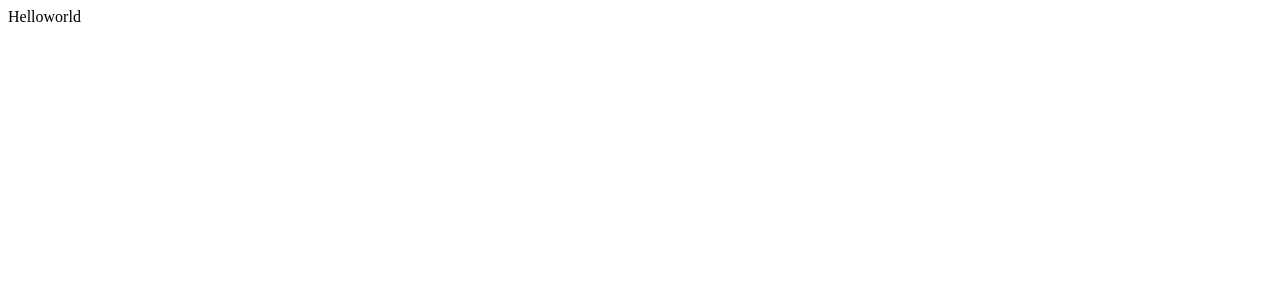
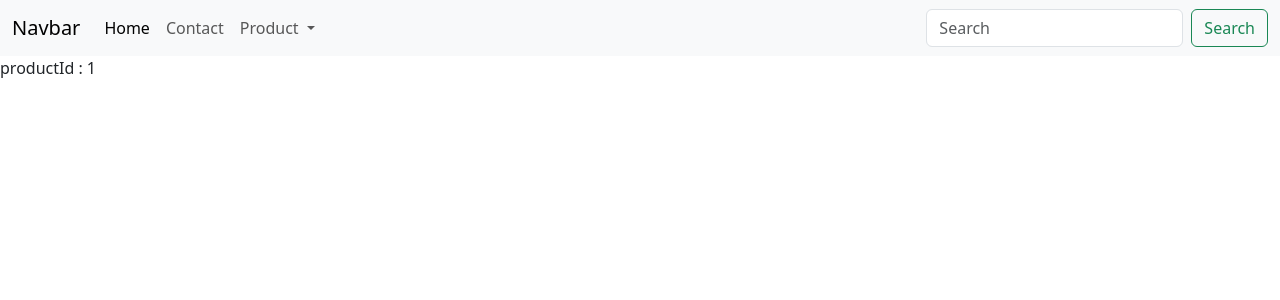
Before and after one commit to prakashreddy5155/AllVueProjects, a Vue app in the folder Basic vue3 vue router/vue-basic-router-learn/: page /product/1 in a window 1280 px wide. Before the commit this address had no page. Shown: the top 300 px of the page. Built offline with nearby package versions, Linux system fonts and the light colour scheme.

Commit message:
learn: updated application with vue-router when clicked on links and used bootstrap

```diff
--- a/Basic vue3 vue router/vue-basic-router-learn/index.html
+++ b/Basic vue3 vue router/vue-basic-router-learn/index.html
@@ -4,6 +4,8 @@
     <meta charset="UTF-8">
     <link rel="icon" href="/favicon.ico">
     <meta name="viewport" content="width=device-width, initial-scale=1.0">
+    <link href="https://cdn.jsdelivr.net/npm/bootstrap@5.3.8/dist/css/bootstrap.min.css" rel="stylesheet" integrity="sha384-sRIl4kxILFvY47J16cr9ZwB07vP4J8+LH7qKQnuqkuIAvNWLzeN8tE5YBujZqJLB" crossorigin="anonymous">
+    <script src="https://cdn.jsdelivr.net/npm/bootstrap@5.3.8/dist/js/bootstrap.bundle.min.js" integrity="sha384-FKyoEForCGlyvwx9Hj09JcYn3nv7wiPVlz7YYwJrWVcXK/BmnVDxM+D2scQbITxI" crossorigin="anonymous"></script>
     <title>Vite App</title>
   </head>
   <body>
--- a/Basic vue3 vue router/vue-basic-router-learn/src/App.vue
+++ b/Basic vue3 vue router/vue-basic-router-learn/src/App.vue
@@ -1,9 +1,10 @@
-<script setup></script>
+<script setup>
+  import Header from './components/Layouts/Header.vue';
+</script>
 
 <template>
-  Helloworld <br>
-
-  <RouterView> </RouterView>
+<Header></Header>
+<router-view></router-view>
 </template>
 
 
--- a/Basic vue3 vue router/vue-basic-router-learn/src/components/Layouts/Header.vue
+++ b/Basic vue3 vue router/vue-basic-router-learn/src/components/Layouts/Header.vue
@@ -1,6 +1,43 @@
 <template>
+    <nav class="navbar navbar-expand-lg bg-body-tertiary">
+  <div class="container-fluid">
+    <a class="navbar-brand" href="#">Navbar</a>
+    <button class="navbar-toggler" type="button" data-bs-toggle="collapse" data-bs-target="#navbarSupportedContent" aria-controls="navbarSupportedContent" aria-expanded="false" aria-label="Toggle navigation">
+      <span class="navbar-toggler-icon"></span>
+    </button>
+    <div class="collapse navbar-collapse" id="navbarSupportedContent">
+      <ul class="navbar-nav me-auto mb-2 mb-lg-0">
+        <li class="nav-item">
+          <router-link class="nav-link active" aria-current="page" to="/">Home</router-link>
+        </li>
+        <li class="nav-item">
+          <router-link class="nav-link" to="/contact">Contact</router-link>
+        </li>
+        <li class="nav-item dropdown">
+          <router-link class="nav-link dropdown-toggle" to="/product" role="button" data-bs-toggle="dropdown" aria-expanded="false">
+            Product
+          </router-link>
+          <ul class="dropdown-menu">
+            <li><router-link class="dropdown-item" to="/productsList">Product List</router-link></li>
+            <li><hr class="dropdown-divider"></li>
+            <li><router-link class="dropdown-item" to="/product">Product Detail</router-link></li>
+          </ul>
+        </li>
+      </ul>
+      <form class="d-flex" role="search" v-on:submit.prevent="handleForm()">
+        <input class="form-control me-2" type="search" placeholder="Search" aria-label="Search" v-model="inputData" />
+        <button class="btn btn-outline-success" type="submit">Search</button>
+      </form>
+    </div>
+  </div>
+</nav>
+</template>
+<script setup>
+import {ref} from 'vue';
 
-
-Header
-
-</template>
+const inputData = ref('');
+function handleForm()
+{
+  console.log(inputData.value);
+}
+</script>
--- a/Basic vue3 vue router/vue-basic-router-learn/src/components/Product/ProductDetail.vue
+++ b/Basic vue3 vue router/vue-basic-router-learn/src/components/Product/ProductDetail.vue
@@ -1,6 +1,23 @@
 <template>
 
 
-  Product Details.vue
+  <div>
+
+    <span v-if="router.params.productId">
+      productId : {{ router.params.productId  }}
+    </span>
+    <span v-else>
+      Product Id Not found
+    </span>
+
+  </div>
 
 </template>
+
+<script setup>
+
+import { useRoute } from 'vue-router';
+
+const router = useRoute();
+console.log(router.params)
+</script>
--- a/Basic vue3 vue router/vue-basic-router-learn/src/router/routes.js
+++ b/Basic vue3 vue router/vue-basic-router-learn/src/router/routes.js
@@ -2,13 +2,16 @@ import { createRouter,createWebHistory } from "vue-router";
 import Home from "@/components/Home/Home.vue";
 import Contact from "@/components/Home/Contact.vue";
 import ProductsList from "@/components/Product/ProductsList.vue";
+import ProductDetail from "@/components/Product/ProductDetail.vue";
 
 const router = createRouter({
   history: createWebHistory(import.meta.env.BASE_URL),
   routes:[
     {path:"/",component:Home},
     {path:'/contact',component:Contact},
-    {path:'/productList',component:ProductsList}
+    {path:'/productsList',component:ProductsList},
+    {path:'/product',component:ProductDetail},
+    {path:'/product/:productId',component:ProductDetail}
   ]
 });
 
```
Also changed, not shown: 2 other files (tests, documents, lock files or other folders).
